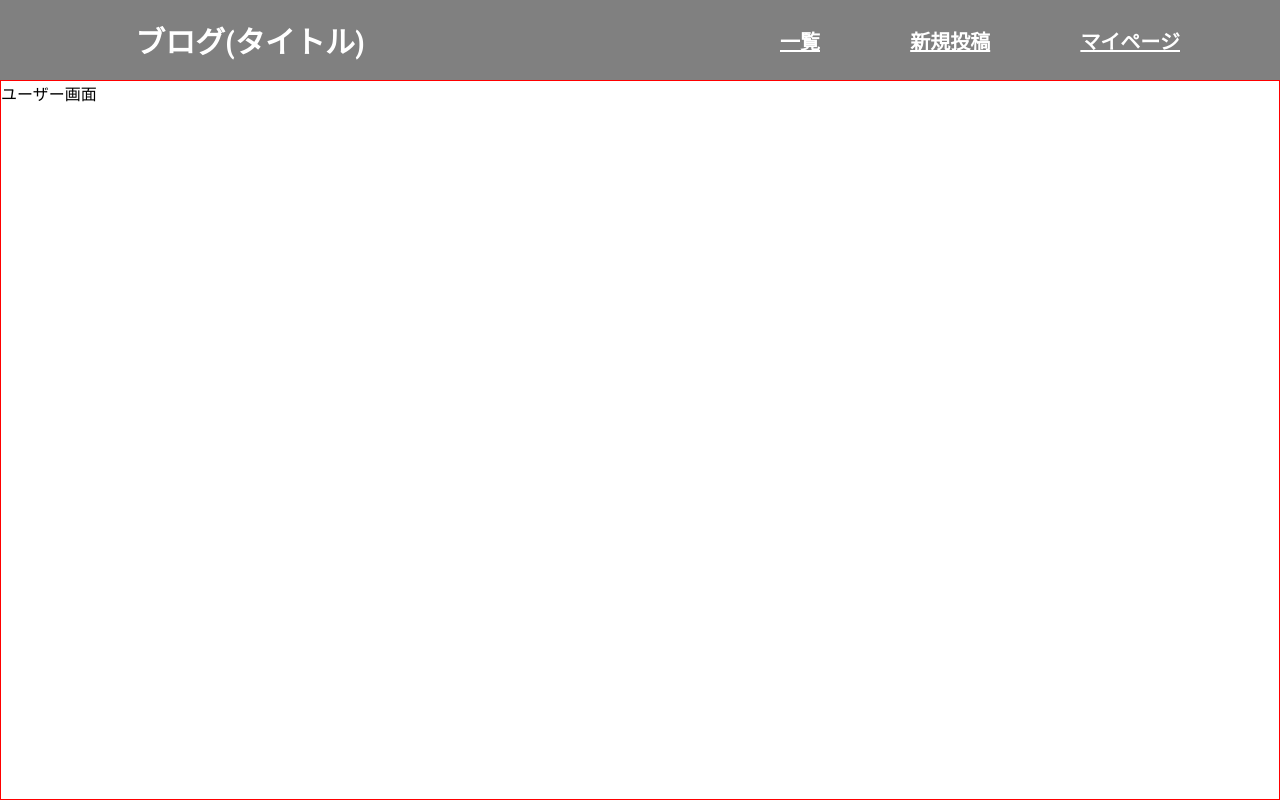
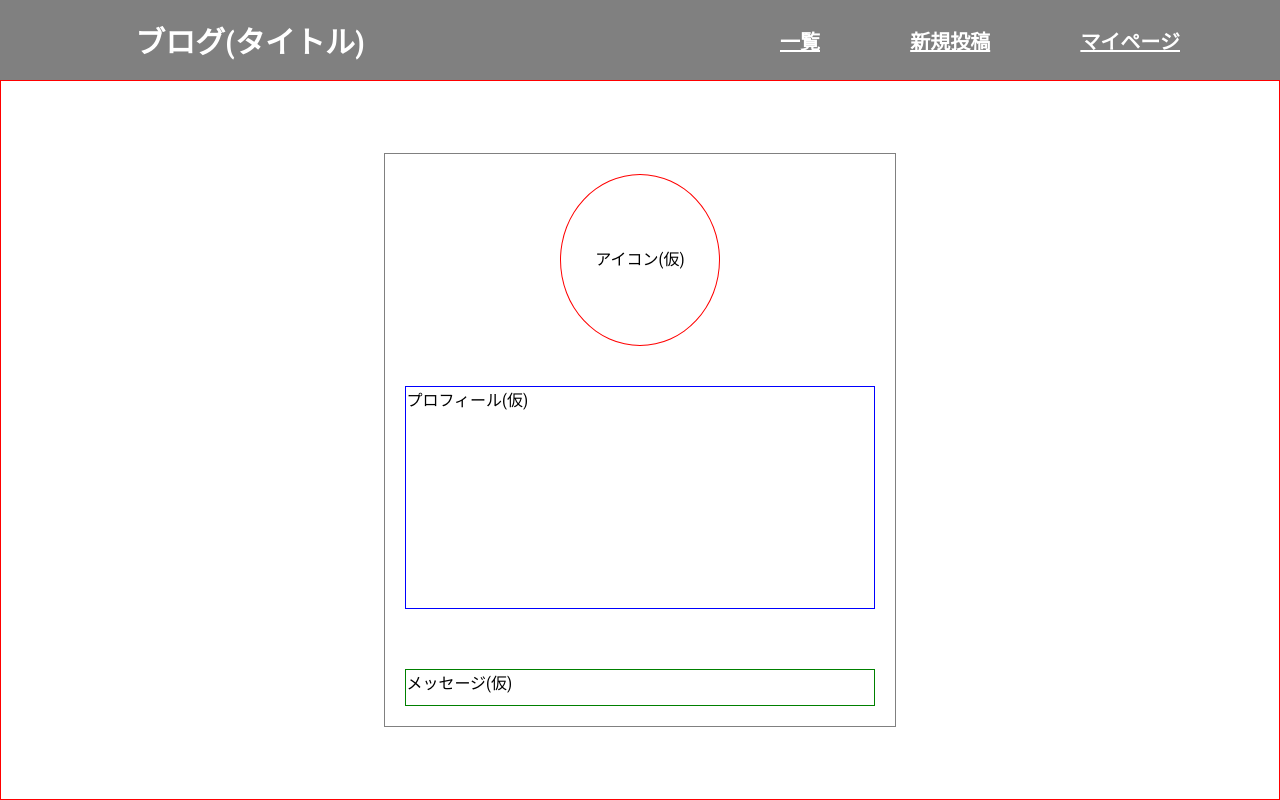
Before and after one commit to hiroaki9842/React_app, a React (Create React App) app in the folder todo_app/: page /user in a window 1280 px wide. Built offline with nearby package versions, Linux system fonts and the light colour scheme.

Commit message:
ユーザー画面のデザイン作成

```diff
--- a/todo_app/src/components/User.css
+++ b/todo_app/src/components/User.css
@@ -0,0 +1,60 @@
+.user-main{
+  border:solid 1px grey;
+
+  /* 中身全体を中央揃え */
+  display: flex;
+  flex-direction: column;
+  justify-content: center;
+  align-items: center;
+
+  /* プロフィール全体の大きさ */
+  height:80%;
+  width: 40%;
+
+  /* プロフィール全体の配置 */
+  position:  absolute;
+  left: 0;
+  right:0;
+  top:0;
+  bottom:0;
+  margin:auto;
+
+  /* プロフィール全体の内側余白 */
+  padding: 20px;
+}
+
+/* アイコン設定 */
+.user-icon{
+  border:solid 1px red;
+
+  /* アイコンの大きさ */
+  line-height: 170px;
+  width:160px;
+  border-radius:50%;
+
+/* TODO: アイコンの中身文字(仮）画像配置出来たら削除するか検討 */
+  text-align: center;
+  vertical-align: middle;
+
+
+  /* プロフィールとの余白 */
+  margin-bottom: 40px;
+}
+
+.user-profile{
+  border:solid 1px blue;
+
+  /* プロフィールの大きさ */
+  height:60%;
+  width:100%;
+
+  /* メッセージとの余白 */
+  margin-bottom: 60px;
+}
+
+.user-message{
+  border:solid 1px green;
+
+  height:10%;
+  width:100%;
+}
--- a/todo_app/src/components/User.jsx
+++ b/todo_app/src/components/User.jsx
@@ -1,11 +1,22 @@
 import React from 'react'
 import './User.css';
+import './Post.css';
 
 const User = () => {
   return (
-    <div className="main">
-      ユーザー画面
+  <div className="main">
+    <div className="user-main">
+      <div className="user-icon">
+        アイコン(仮)
+      </div>
+      <div className="user-profile">
+        プロフィール(仮)
+      </div>
+      <div className="user-message">
+        メッセージ(仮)
+      </div>
     </div>
+  </div>
   )
 }
 
```
